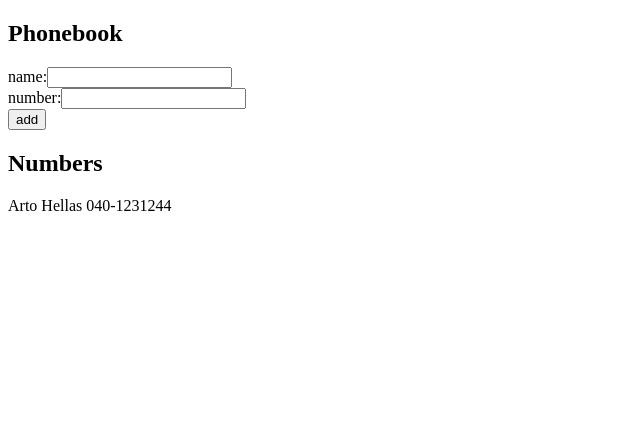
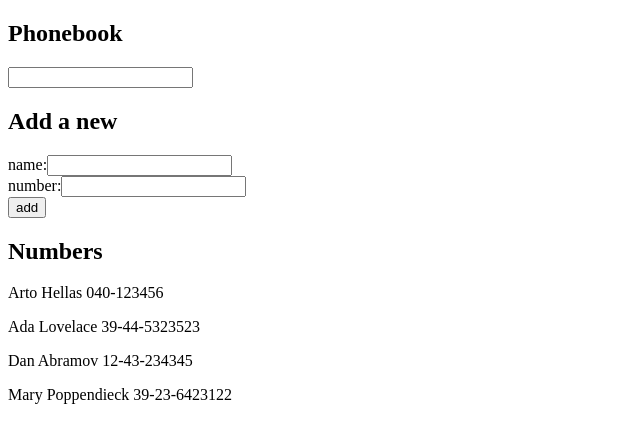
Before and after one commit to ric-rai/full-stack-open-2021, a React (Create React App) app in the folder osa2/puhelinluettelo/: page / in a window 1280 px wide. Shown: the top 442 px of the page, without its empty margins (0-640 px from the left). Built offline with nearby package versions, Linux system fonts and the light colour scheme.

Commit message:
exercise 2.9

```diff
--- a/osa2/puhelinluettelo/src/App.js
+++ b/osa2/puhelinluettelo/src/App.js
@@ -4,40 +4,57 @@ const Person = ({name, numer}) => <p>{name} {numer}</p>
 
 const App = () => {
     const [persons, setPersons] = useState([
-        {name: 'Arto Hellas', number: "040-1231244"}
+        {name: 'Arto Hellas', number: '040-123456'},
+        {name: 'Ada Lovelace', number: '39-44-5323523'},
+        {name: 'Dan Abramov', number: '12-43-234345'},
+        {name: 'Mary Poppendieck', number: '39-23-6423122'}
     ])
+    const [filtered, setFiltered] = useState(persons)
     const [newName, setNewName] = useState('')
     const [newNumber, setNewNumber] = useState('')
+    const [currentFilter, setCurrentFilter] = useState('')
 
-    const handleInputChange = (setter) => e => setter(e.target.value)
+    const setValueWith = (setter) => e => setter(e.target.value)
 
     const addPerson = e => {
         e.preventDefault()
         if (persons.map(p => p.name).includes(newName))
             alert(`${newName} is already added to phonebook`)
         else {
-            setPersons(persons.concat({name: newName, number: newNumber}))
+            const updatedPersons = persons.concat({name: newName, number: newNumber})
+            setPersons(updatedPersons)
             setNewName('')
+            changeFilter(currentFilter, [...updatedPersons])
             setNewNumber('')
         }
+    }
+
+    const handleFilterChange = e => changeFilter(e.target.value)
+
+    const changeFilter = (value, updatedPersons = persons) => {
+        setCurrentFilter(value)
+        if (value === '') setFiltered([...updatedPersons])
+        else setFiltered(updatedPersons.filter(p => p.name.match(new RegExp(value, 'i'))))
     }
 
     return (
         <div>
             <h2>Phonebook</h2>
+                <input value={currentFilter} onChange={handleFilterChange}/>
+            <h2>Add a new</h2>
             <form onSubmit={addPerson}>
                 <div>name:
-                    <input value={newName} onChange={handleInputChange(setNewName)}/>
+                    <input value={newName} onChange={setValueWith(setNewName)}/>
                 </div>
                 <div> number:
-                    <input value={newNumber} onChange={handleInputChange(setNewNumber)}/>
+                    <input value={newNumber} onChange={setValueWith(setNewNumber)}/>
                 </div>
                 <div>
                     <button type="submit">add</button>
                 </div>
             </form>
             <h2>Numbers</h2>
-            {persons.map(p => <Person key={p.name} name={p.name} numer={p.number}/>)}
+            {filtered.map(p => <Person key={p.name} name={p.name} numer={p.number}/>)}
         </div>
     )
 
```
